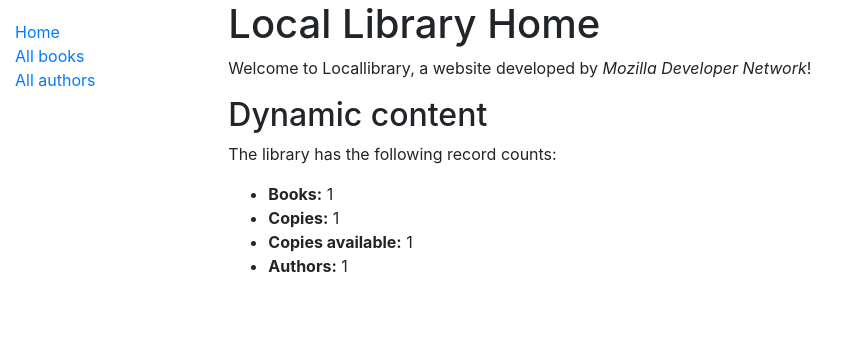
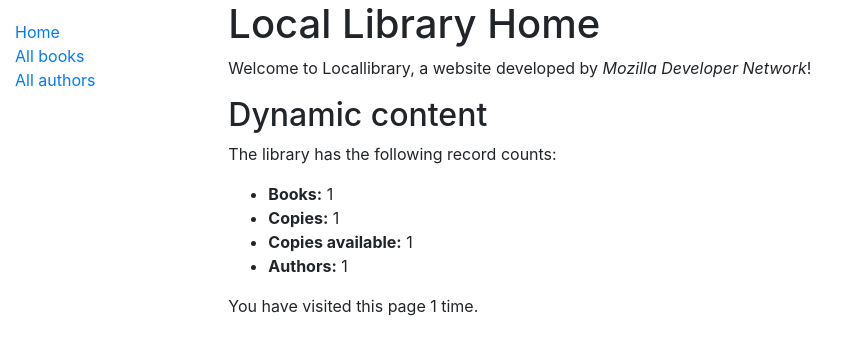
Before and after one commit to anhpv-0652/locallibrary, a Django app: template catalog/templates/index.html in a window 1280 px wide. Shown: the top 355 px of the page, without its empty margins (0-858 px from the left). Run offline with Django 3.2, Linux system fonts and the light colour scheme; the template is opened without the code that fills it: most values are stand-ins (such as "Sample title", 1, 10 or a date in 2020); some libraries are stand-ins or nearby versions.

Commit message:
Django Tutorial Part 7: Sessions framework

```diff
--- a/catalog/templates/index.html
+++ b/catalog/templates/index.html
@@ -18,4 +18,11 @@
         <li><strong>{% trans "Copies available" %}:</strong> {{ num_instances_available }}</li>
         <li><strong>{% trans "Authors" %}:</strong> {{ num_authors }}</li>
     </ul>
+    <p>
+  {% blocktrans count num_visits=num_visits %}
+  You have visited this page {{ num_visits }} time.
+  {% plural %}
+  You have visited this page {{ num_visits }} times.
+  {% endblocktrans %}
+</p>
 {% endblock %}
--- a/catalog/views.py
+++ b/catalog/views.py
@@ -13,6 +13,9 @@ def index(request):
 
     # Đếm số tác giả
     num_authors = Author.objects.count()  # .all() được ngầm định ở đây
+    num_visits = request.session.get('num_visits', 1)
+    request.session['num_visits'] = num_visits + 1
+
 
     # 2. Gói dữ liệu vào một "túi" (context)
     context = {
--- a/locallibrary/settings.py
+++ b/locallibrary/settings.py
@@ -51,6 +51,7 @@ MIDDLEWARE = [
     'django.contrib.auth.middleware.AuthenticationMiddleware',
     'django.contrib.messages.middleware.MessageMiddleware',
     'django.middleware.clickjacking.XFrameOptionsMiddleware',
+    'django.contrib.sessions.middleware.SessionMiddleware',
 
 ]
 
```
Also changed, not shown: locale/vi/LC_MESSAGES/django.po, 1 other file.
